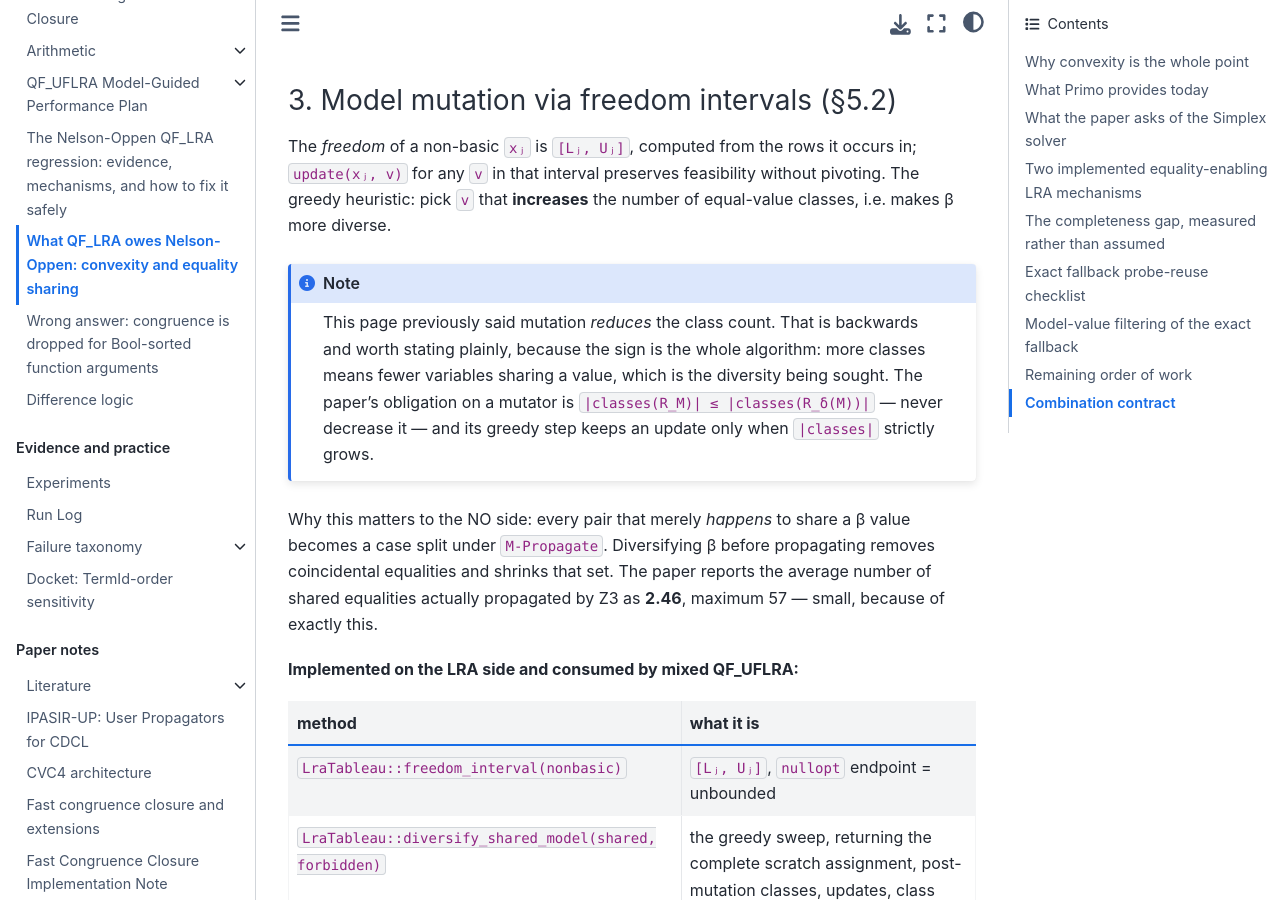
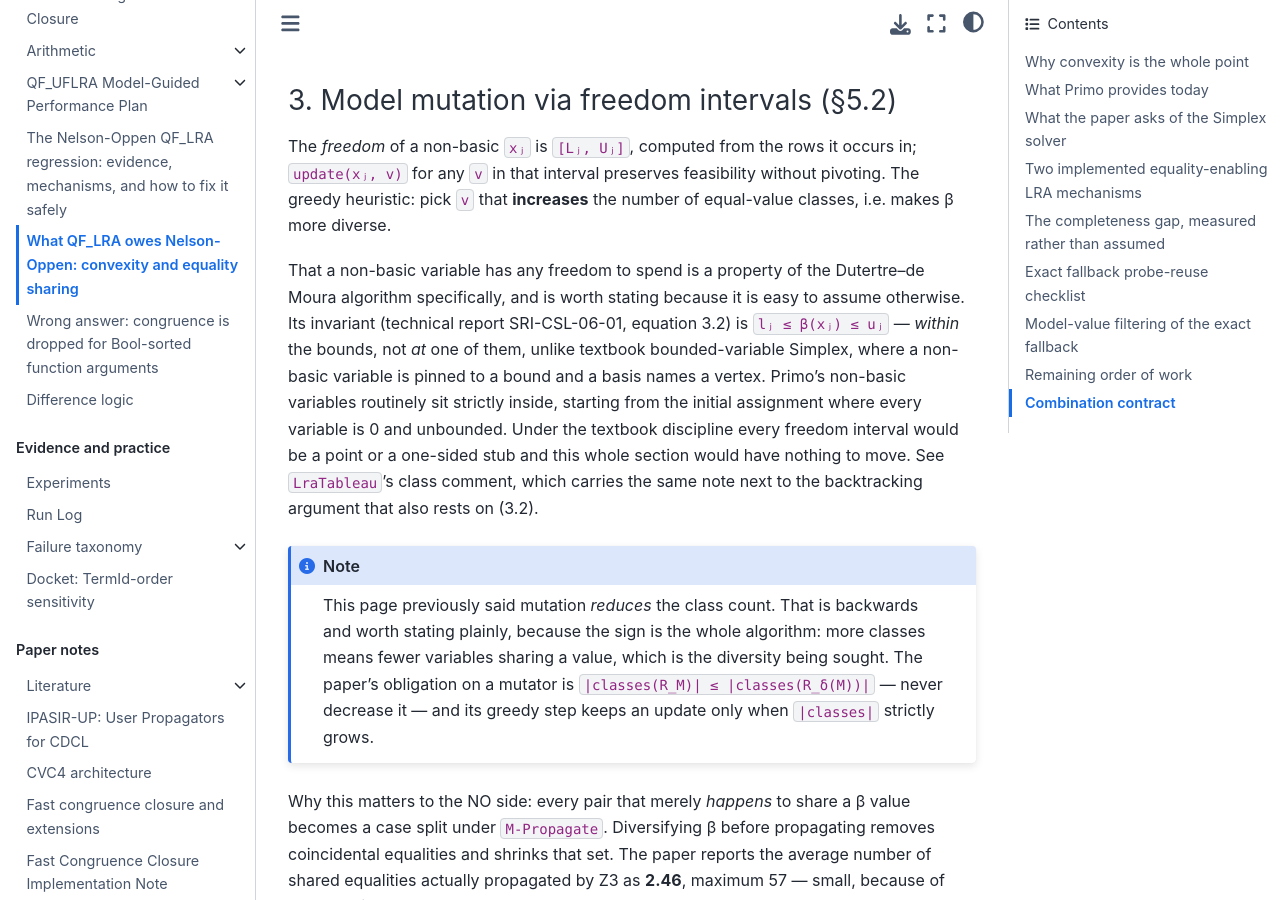
Before and after one commit to primo-solver/primo, a Jupyter Book: the page built from docs/qf-lra-equality-sharing.md, in a window 1280 px wide and 900 px high, scrolled down 3200 px. Built offline with Jupyter Book 1.0.4 settings and Sphinx 7.4.7 and the Sphinx Book theme 1.1.4, drawn with Linux system fonts in a browser that asks for light colours.

Commit message:
Document that (3.2) says non-basics sit *within* bounds, not *at* them
The invariant itself was already stated in five places (LraTableau's class
comment, two SOI breakpoint sites, and qf-lra-heuristics.md), but always as
"sits within its bounds" -- phrasing a reader carrying the textbook
bounded-variable Simplex model reads straight past, since "at a bound" is
also "within bounds".

The distinction is load-bearing exactly once: freedom_interval() measures
the room a non-basic has to move, and diversify_shared_model() spends it.
Under the textbook discipline, where a non-basic is pinned to a bound and a
basis names a vertex, every freedom interval would be a point or a one-sided
stub and Section 5.2 mutation would have nothing to work with. That
assumption was nowhere written down, least of all where it is relied on.

Comment and prose only; no behaviour change.

Co-Authored-By: Claude Opus 5 <noreply@anthropic.com>

````diff
--- a/docs/qf-lra-equality-sharing.md
+++ b/docs/qf-lra-equality-sharing.md
@@ -127,6 +127,18 @@ The *freedom* of a non-basic `xⱼ` is `[Lⱼ, Uⱼ]`, computed from the rows it
 occurs in; `update(xⱼ, v)` for any `v` in that interval preserves feasibility
 without pivoting. The greedy heuristic: pick `v` that **increases** the number
 of equal-value classes, i.e. makes β more diverse.
+
+That a non-basic variable has any freedom to spend is a property of the
+Dutertre–de Moura algorithm specifically, and is worth stating because it is
+easy to assume otherwise. Its invariant (technical report SRI-CSL-06-01,
+equation 3.2) is `lⱼ ≤ β(xⱼ) ≤ uⱼ` — *within* the bounds, not *at* one of
+them, unlike textbook bounded-variable Simplex, where a non-basic variable is
+pinned to a bound and a basis names a vertex. Primo's non-basic variables
+routinely sit strictly inside, starting from the initial assignment where
+every variable is 0 and unbounded. Under the textbook discipline every
+freedom interval would be a point or a one-sided stub and this whole section
+would have nothing to move. See `LraTableau`'s class comment, which carries
+the same note next to the backtracking argument that also rests on (3.2).
 
 ```{note}
 This page previously said mutation *reduces* the class count. That is backwards
````
Also changed, not shown: 1 other file.
